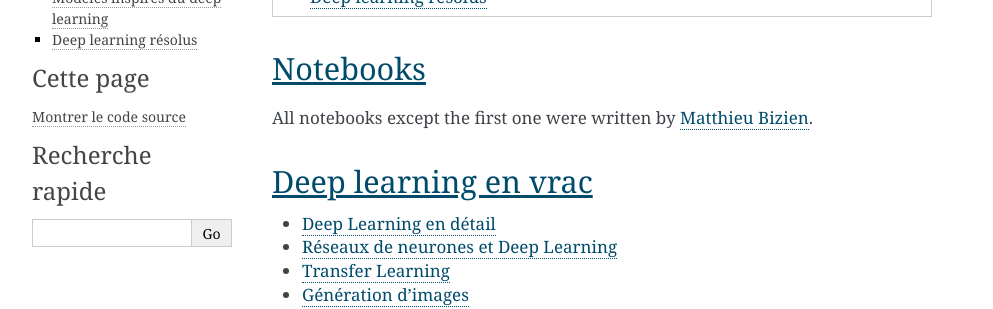
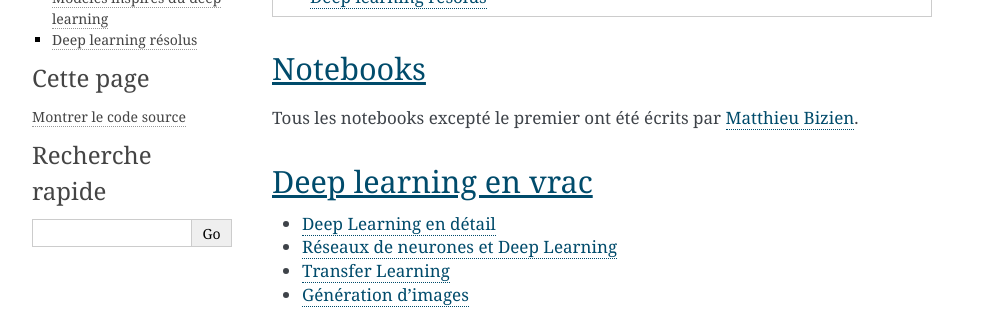
Before and after one commit to sdpython/ensae_teaching_dl, a Sphinx documentation site: the page built from _doc/sphinxdoc/source/chapters/index.rst, in a window 1280 px wide. Shown: the part 248-557 px from the top of the page, without its empty margins (148-1141 px from the left). Built offline with Sphinx 7.4.7, drawn with Linux system fonts in a browser that asks for light colours; pages that are not in the unit, such as notebooks, are missing from menus; the version number is read from the project's files by our own code.

Commit message:
traduction d'une phrase

```diff
--- a/_doc/sphinxdoc/source/chapters/index.rst
+++ b/_doc/sphinxdoc/source/chapters/index.rst
@@ -18,7 +18,8 @@ Notebooks
     210_Convolution_MNIST
     300_Convolution_CIFAR10
 
-All notebooks except the first one were written by
+Tous les notebooks excepté le premier
+ont été écrits par
 `Matthieu Bizien <http://tantion.com/>`_.
 
 Deep learning en vrac
```
